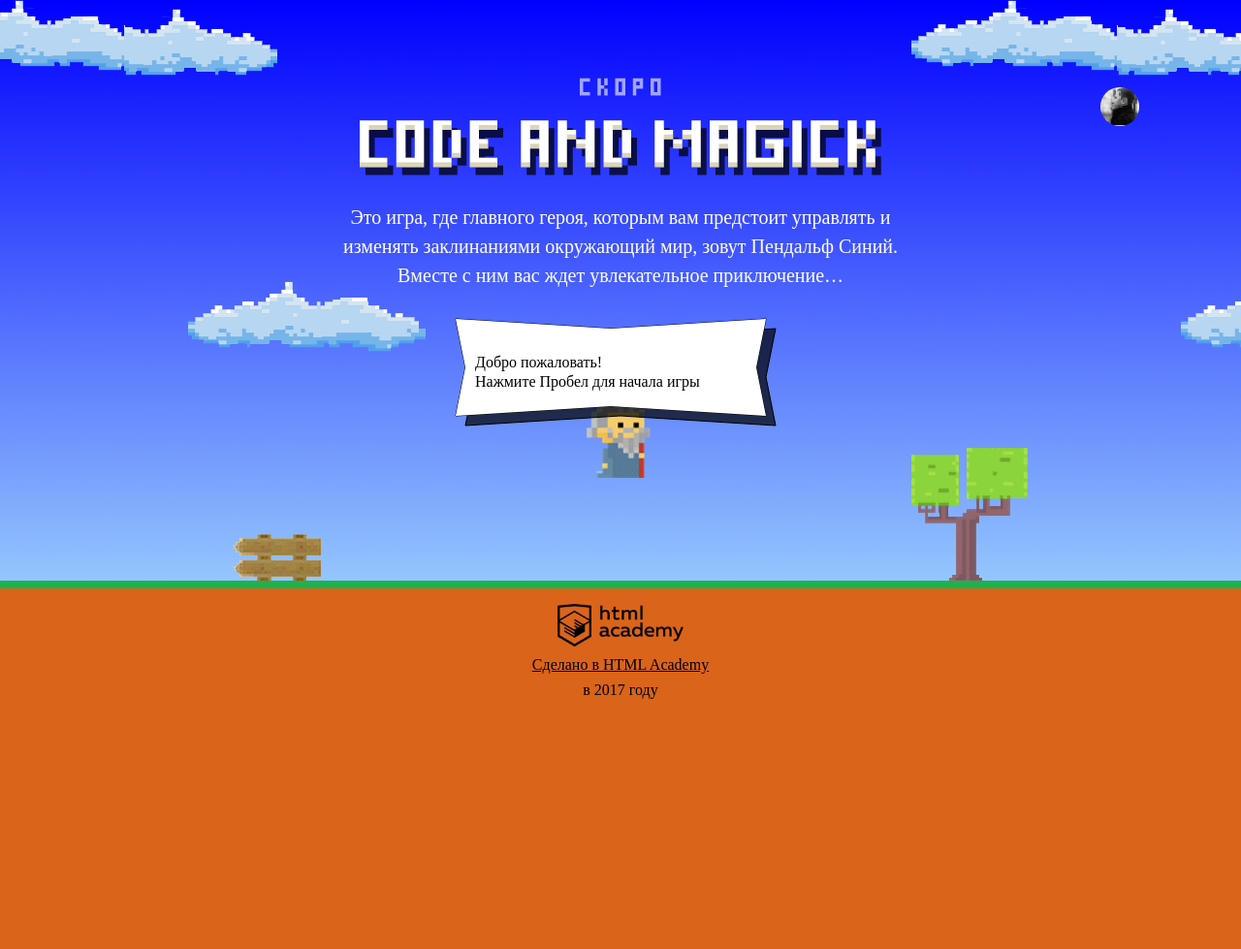
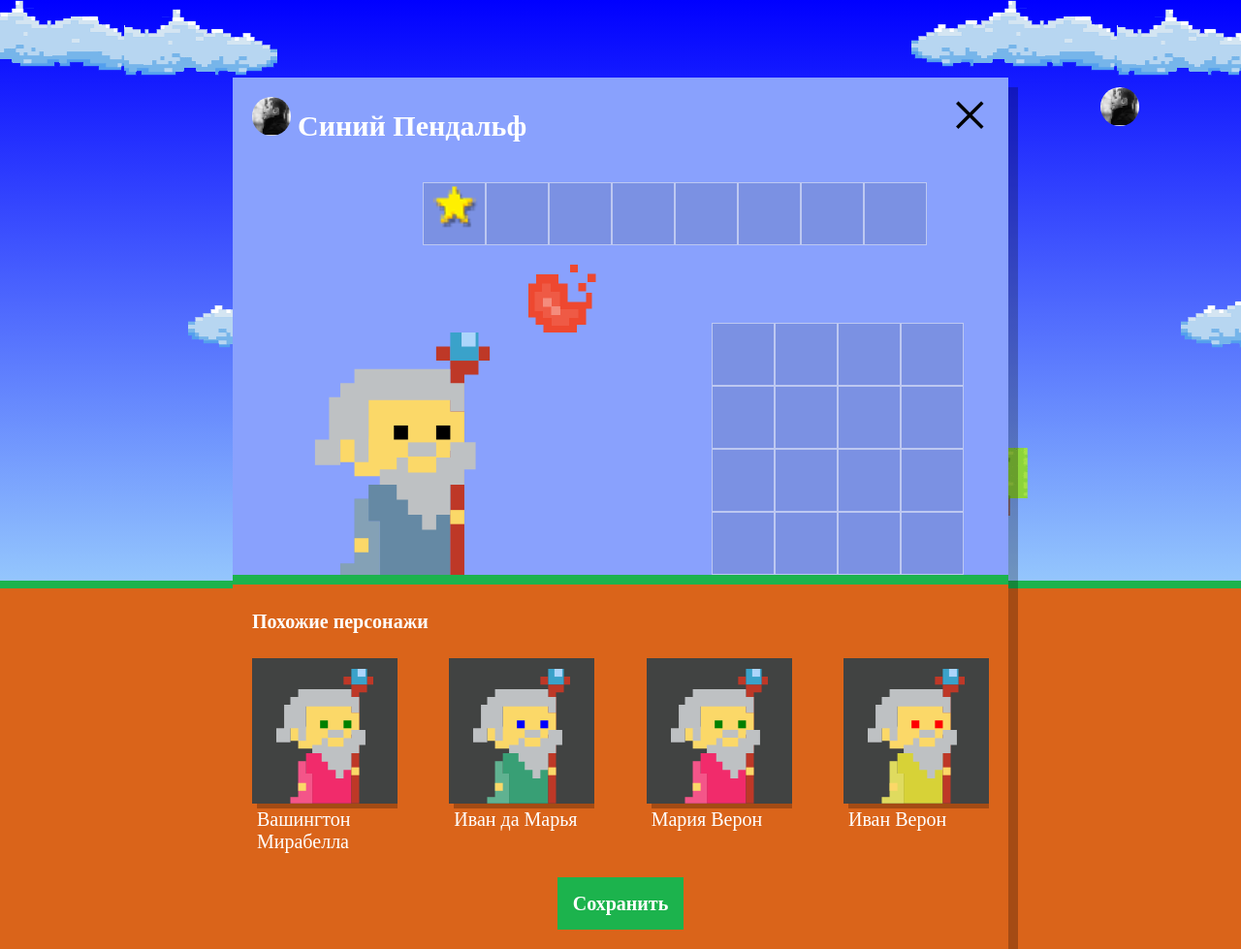
Before and after one commit to Serhii-Repetiuk/547245-code-and-magick-19, a website: page index.html in a window 1280 px wide. Shown: the whole page at 97% size. Before the commit the page ends 800 px from the top, so only its background shows below. Drawn offline with Linux system fonts and the light colour scheme; a web font is replaced by a local one.

Commit message:
Добвил генерацию похожих магов

```diff
--- a/index.html
+++ b/index.html
@@ -203,5 +203,6 @@
 </script>
 <script src="js/stat.js"></script>
 <script src="js/game.js"></script>
+<script src="js/setup.js"></script>
 </body>
 </html>
--- /dev/null
+++ b/js/setup.js
@@ -0,0 +1,83 @@
+'use strict';
+
+var COUNT = 4;
+var NAMES = ['Иван', 'Хуан Себастьян', 'Мария', 'Кристоф', 'Виктор', 'Юлия', 'Люпита', 'Вашингтон'];
+var SURNAMES = ['да Марья', 'Верон', 'Мирабелла', 'Вальц', 'Онопко', 'Топольницкая', 'Нионго', 'Ирвинг'];
+var COAT_COLOR = ['rgb(101, 137, 164)', 'rgb(241, 43, 107)', 'rgb(146, 100, 161)', 'rgb(56, 159, 117)', 'rgb(215, 210, 55)', 'rgb(0, 0, 0)'];
+var EYES_COLOR = ['black', 'red', 'blue', 'yellow', 'green'];
+
+var userDialog = document.querySelector('.setup');
+var setupSimilarWizards = document.querySelector('.setup-similar');
+var similarListElement = userDialog.querySelector('.setup-similar-list');
+var similarWizardTemplate = document.querySelector('#similar-wizard-template').content;
+
+
+// Открывает окно с похожими волшебниками
+function init() {
+  userDialog.classList.remove('hidden');
+  setupSimilarWizards.classList.remove('hidden');
+}
+renderWizards();
+init();
+
+
+// Копирует шаблон волшебника
+function renderWizards() {
+  var similarWizards = generateWizards();
+  var fragment = document.createDocumentFragment();
+
+  for (var i = 0; i < similarWizards.length; i++) {
+    fragment.appendChild(renderWizard(similarWizards[i]));
+  }
+  similarListElement.appendChild(fragment);
+}
+
+
+// Генерирует шаблон волшебника
+function renderWizard(wizard) {
+  var wizardElement = similarWizardTemplate.cloneNode(true);
+  wizardElement.querySelector('.setup-similar-label').textContent = wizard.names + '\n ' + wizard.surnames;
+  wizardElement.querySelector('.wizard-coat').style.fill = wizard.coatColor;
+  wizardElement.querySelector('.wizard-eyes').style.fill = wizard.eyesColor;
+  return wizardElement;
+}
+
+
+// Функция, возвращает массив магов
+function generateWizards() {
+  var shuffleWizardNames = shuffleArray(NAMES);
+  var shuffleWizardSurnames = shuffleArray(SURNAMES);
+  var wizards = [];
+  for (var i = 0; i < COUNT; i++) {
+    wizards.push({
+      names: shuffleWizardNames[i],
+      surnames: shuffleWizardSurnames[i],
+      coatColor: getRandomElement(COAT_COLOR),
+      eyesColor: getRandomElement(EYES_COLOR)
+    });
+  }
+  return wizards;
+}
+
+
+// Возвращает новый массив из старого в случайном порядке
+function shuffleArray(array) {
+  var mixedArray = array.slice();
+  for (var i = mixedArray.length - 1; i > 0; i--) {
+    var randomIndex = Math.floor(Math.random() * (i + 1));
+    var tempValue = mixedArray[i];
+    mixedArray[i] = array[randomIndex];
+    mixedArray[randomIndex] = tempValue;
+  }
+  return mixedArray;
+}
+
+
+// Возвращает случайный элемемент массива
+function getRandomElement(array) {
+  for (var i = 0; i < array.length; i++) {
+    var randomIndex = Math.floor(Math.random() * array.length);
+    var randomElement = array[randomIndex];
+  }
+  return randomElement;
+}
```
